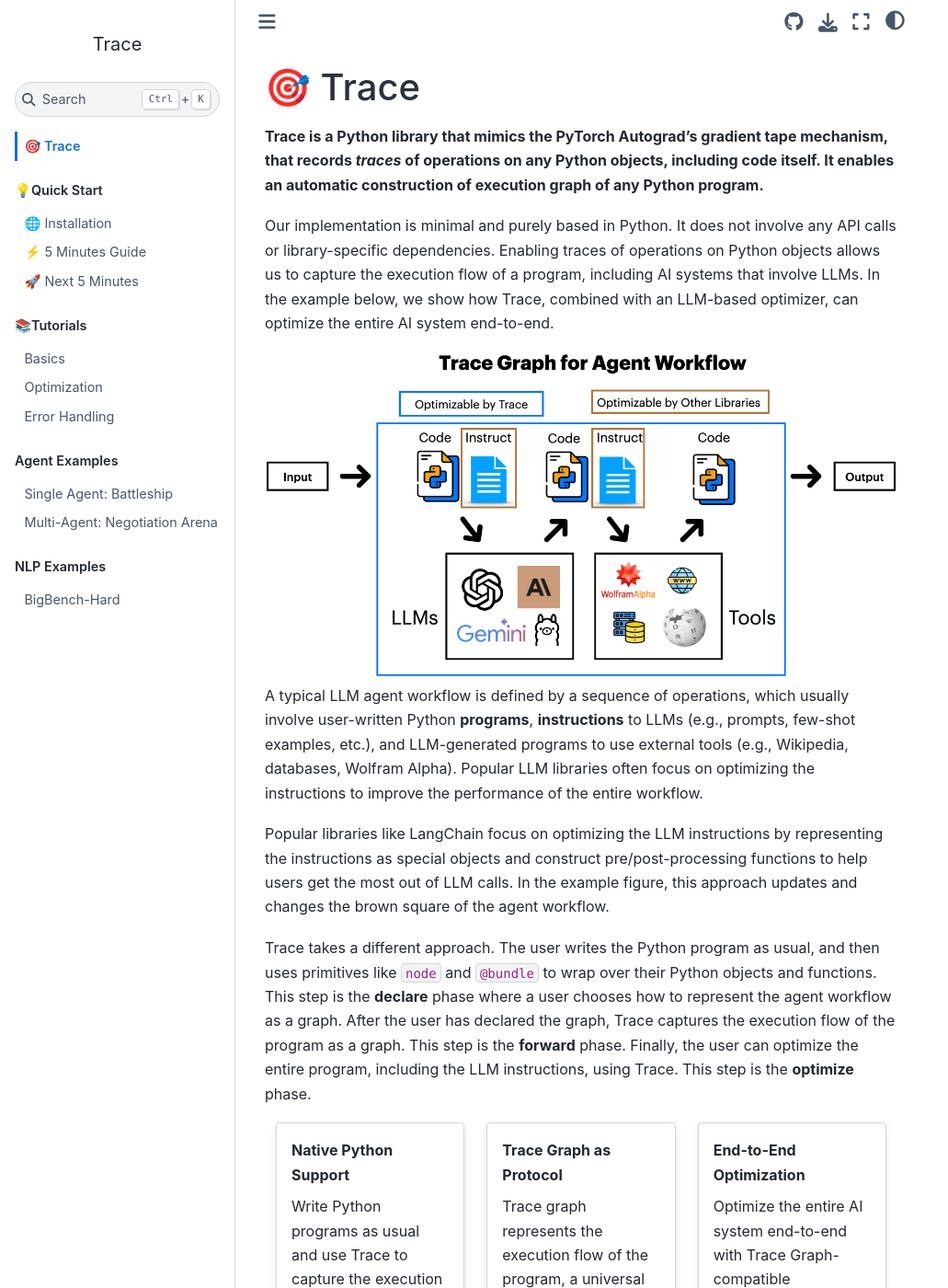
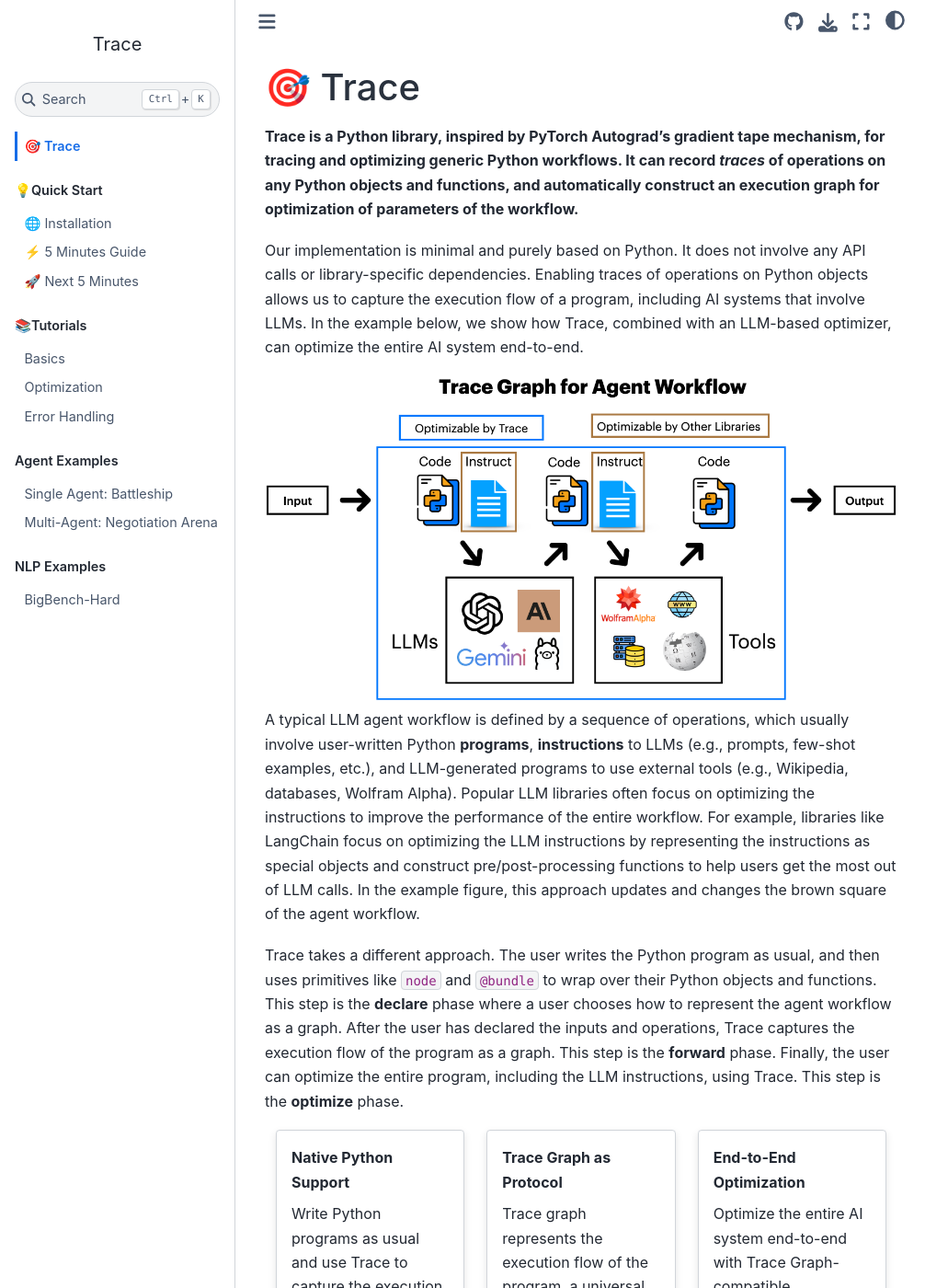
Before and after one commit to guru-code-expert/OpenTrace, a Jupyter Book: the page built from docs/intro.md, in a window 1280 px wide and 1400 px high. Shown: the whole window at 92% size, without its empty margins (0-1031 px from the left). Built offline with Jupyter Book 1.0.4 settings and Sphinx 7.4.7 and the Sphinx Book theme 1.1.4, drawn with Linux system fonts in a browser that asks for light colours; pages that are not in the unit, such as notebooks, are missing from menus.

Commit message:
Update intro.

```diff
--- a/docs/intro.md
+++ b/docs/intro.md
@@ -1,9 +1,9 @@
 # 🎯 Trace
 
-**Trace is a Python library that mimics the PyTorch Autograd's gradient tape mechanism, that records *traces* of operations on any Python objects,
-including code itself. It enables an automatic construction of execution graph of any Python program.**
+**Trace is a Python library, inspired by PyTorch Autograd's gradient tape mechanism, for tracing and optimizing generic Python workflows. It can record *traces* of operations on any Python objects and functions, and automatically construct an execution graph for optimization of parameters of the workflow.**
 
-Our implementation is minimal and purely based in Python. It does not involve any API calls or library-specific dependencies.
+
+Our implementation is minimal and purely based on Python. It does not involve any API calls or library-specific dependencies.
 Enabling traces of operations on Python objects allows us to capture the execution flow of a program, including AI systems that involve LLMs.
 In the example below, we show how Trace, combined with an LLM-based optimizer, can optimize the entire AI system end-to-end.
 
@@ -15,15 +15,14 @@ In the example below, we show how Trace, combined with an LLM-based optimizer, c
 
 A typical LLM agent workflow is defined by a sequence of operations, which usually involve user-written Python **programs**, **instructions** to LLMs (e.g.,
 prompts, few-shot examples, etc.), and LLM-generated programs to use external tools (e.g., Wikipedia, databases, Wolfram Alpha). Popular LLM libraries often focus on optimizing the instructions to improve the performance of the entire workflow.
-
-Popular libraries like LangChain focus on optimizing the LLM instructions by representing the instructions as special objects
+For example, libraries like LangChain focus on optimizing the LLM instructions by representing the instructions as special objects
 and construct pre/post-processing functions to help users get the most out of LLM calls. In the example figure, this approach updates
 and changes the brown square of the agent workflow.
 
 Trace takes a different approach.
 The user writes the Python program as usual, and then uses primitives like `node` and `@bundle` to wrap over their Python objects and functions.
 This step is the **declare** phase where a user chooses how to represent the agent workflow as a graph.
-After the user has declared the graph, Trace captures the execution flow of the program as a graph. This step is the **forward** phase.
+After the user has declared the inputs and operations, Trace captures the execution flow of the program as a graph. This step is the **forward** phase.
 Finally, the user can optimize the entire program, including the LLM instructions, using Trace. This step is the **optimize** phase.
 
 
```
